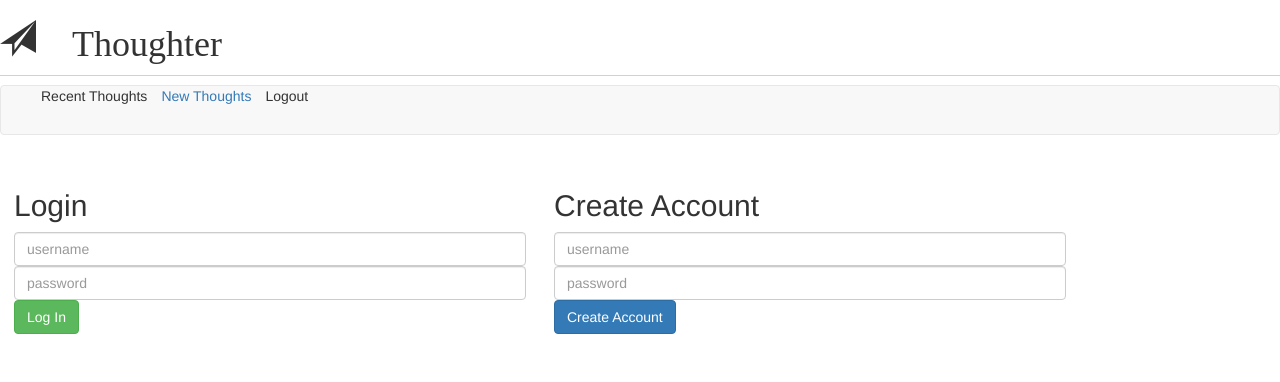
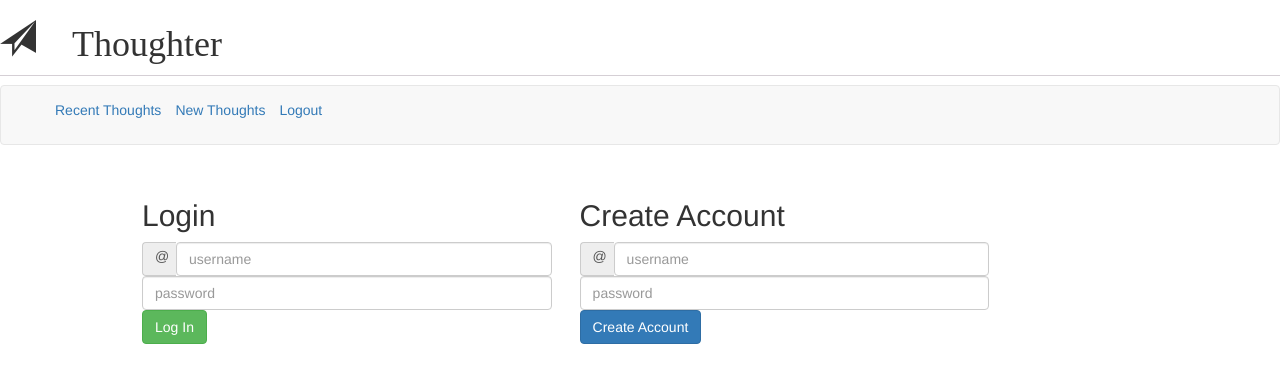
Before and after one commit to Team-JSSS/Thoughter, a plain HTML site: page src/index.html in a window 1280 px wide. Drawn offline with nearby package versions, Linux system fonts and the light colour scheme.

Commit message:
styling on header, new thoughts html page functionality

```diff
--- a/src/css/sass/header.scss
+++ b/src/css/sass/header.scss
@@ -2,8 +2,12 @@ header {
 
 .glyphicon{
     display: block;
+}
 
-}
+  nav{
+    margin: 0;
+    padding: 1em;
+  }
 
   h1{
     border-bottom: 1px solid #d5cfd5;
@@ -25,10 +29,23 @@ header {
 main{
   display: flex;
 
+  form{
+    display: flex;
+    width: 80%;
+    margin: auto;
+  }
+
   fieldset{
     width:40%;
     margin: 1em;
     border: none;
 
+  section{
+    display: flex;
+
+  .input-group-addon{
+    padding-right: 1.5em;
+  }
+  }
   }
 }
--- a/src/index.html
+++ b/src/index.html
@@ -12,29 +12,36 @@
       <h1 class='glyphicon glyphicon-send'> Thoughter</h1>
       <nav class='navbar navbar-default'>
         <ul>
-          <li><a href="/recent-thoughts.html"></a>Recent Thoughts</li>
+          <li><a href="/recent-thoughts.html">Recent Thoughts</a></li>
           <li><a href="/new-thoughts.html">New Thoughts</a></li>
-          <li<a href="/logout!"></a>Logout</li>
+          <li><a href="/logout!">Logout</a></li>
         </ul>
       </nav>
     </header>
 
     <main>
 
+      <form class='form-group' action='https://thoughter.herokuapp.com/api/Authors' method="post">
         <fieldset>
           <h2>Login</h2>
+          <section>
+            <span class="input-group-addon" id='basic-addon1'>@</span>
             <input type='text' class='form-control' id='username-input' placeholder='username'>
+          </section>
           <input type='password' class='form-control' id='password-input' placeholder='password'>
           <input type="submit" value="Log In" class="selector btn btn-success">
         </fieldset>
 
         <fieldset>
           <h2>Create Account</h2>
+          <section>
+            <span class="input-group-addon" id='basic-addon1'>@</span>
             <input type='text' class='form-control' id='username-input' placeholder='username'>
+          </section>
           <input type='password' class='form-control' id='password-input' placeholder='password'>
           <input type="submit" value="Create Account" class="selector btn btn-primary">
         </fieldset>
-
+      </form>
     </main>
 
     <script src='https://ajax.googleapis.com/ajax/libs/jquery/3.1.1/jquery.min.js'></script>
--- a/src/js/data.js
+++ b/src/js/data.js
@@ -3,8 +3,13 @@
 
   window.thoughtApp = window.thoughtApp || {};
 
-
 /**
+ * blocking default on thought submit button on new-thoughts.html page
+ * outputting the response in this format:
+authorId:null
+content:"Thoughts are like rays of sunshine"
+createTime:"2017-03-10T18:26:56.703Z"
+id:"58c2eff0d3cb430011fc484c"
  *
  */
   document.querySelector('form')
@@ -27,6 +32,31 @@
           });
         }
       });
+
+      let confirmNewThoughtSubmission = document.createElement('p');
+      document.querySelector('form').appendChild(confirmNewThoughtSubmission);
+      document.querySelector('p').style.display = 'block';
+      document.querySelector('p').innerText = 'Your blissful thought is dancing amoung angles on clouds!';
+      eventObj.target.childNodes[1].value ='';
     });
 
+// This code is for the last part of
+    // document.querySelector('form')
+    // .addEventListener('submit', function loginPasswordSubmit(eventObj) {
+    //     console.log(eventObj); //find real eventObj.address
+    //     fetch('https://thoughter.herokuapp.com/api/Author',{
+    //       let username = eventObj.target....value;
+    //       let password = eventObj.target....value;
+    //       let author = {
+    //         username = username,
+    //         password = password
+    //       };
+    //       loginPasswordSubmit(author);
+    //     });
+    // });
+
+
+
+
+
 }());
```
Also changed, not shown: src/css/main.css. Lines whose indentation alone changed are shown as unchanged.
